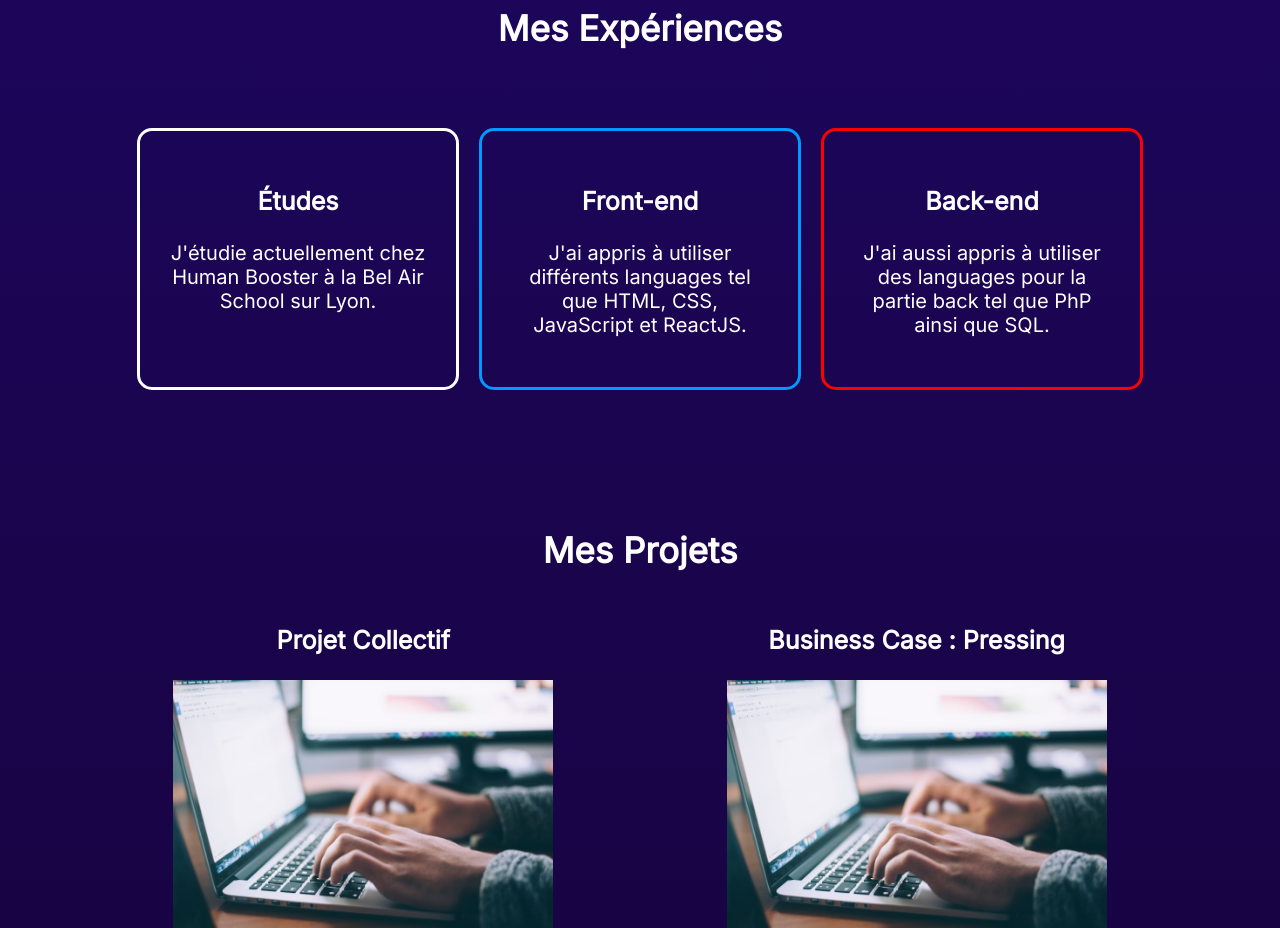
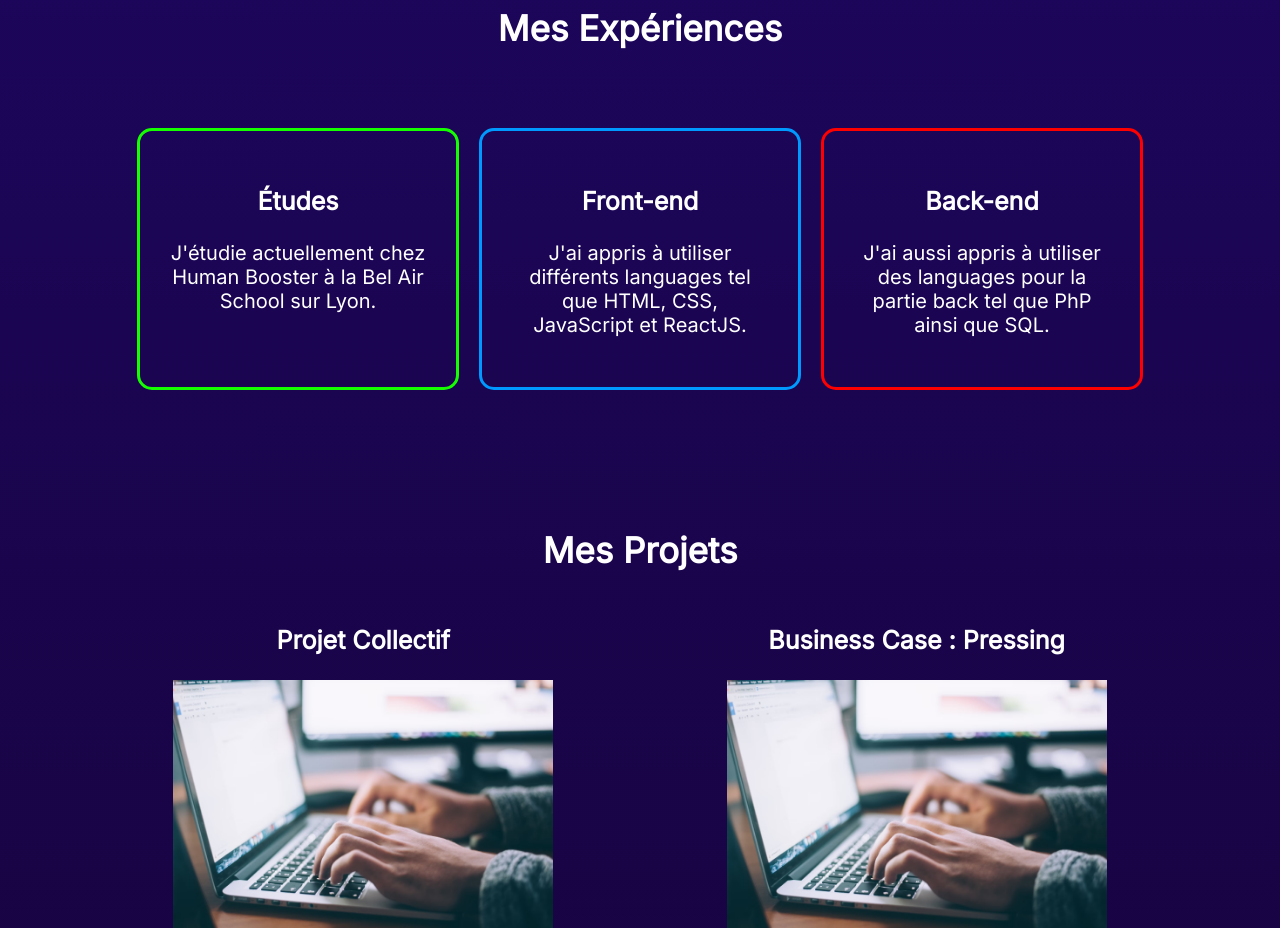
Before and after one commit to Hugimo-kun/Portfolio, a plain HTML site: page index.html in a window 1280 px wide. Shown: the part 860-1788 px from the top of the page. Drawn offline with Linux system fonts and the light colour scheme.

Commit message:
changement de la couleur de bordure de la section études dans mes expériences

```diff
--- a/css/styles.sass
+++ b/css/styles.sass
@@ -115,7 +115,7 @@ main #Experiences
     border-radius: 15px
 
   section div:nth-child(1)
-    border: 3px solid white
+    border: 3px solid #15ff00
 
   section div:nth-child(2)
     border: 3px solid rgb(0, 153, 255)
```
Also changed, not shown: css/styles.css, css/styles.min.css.
